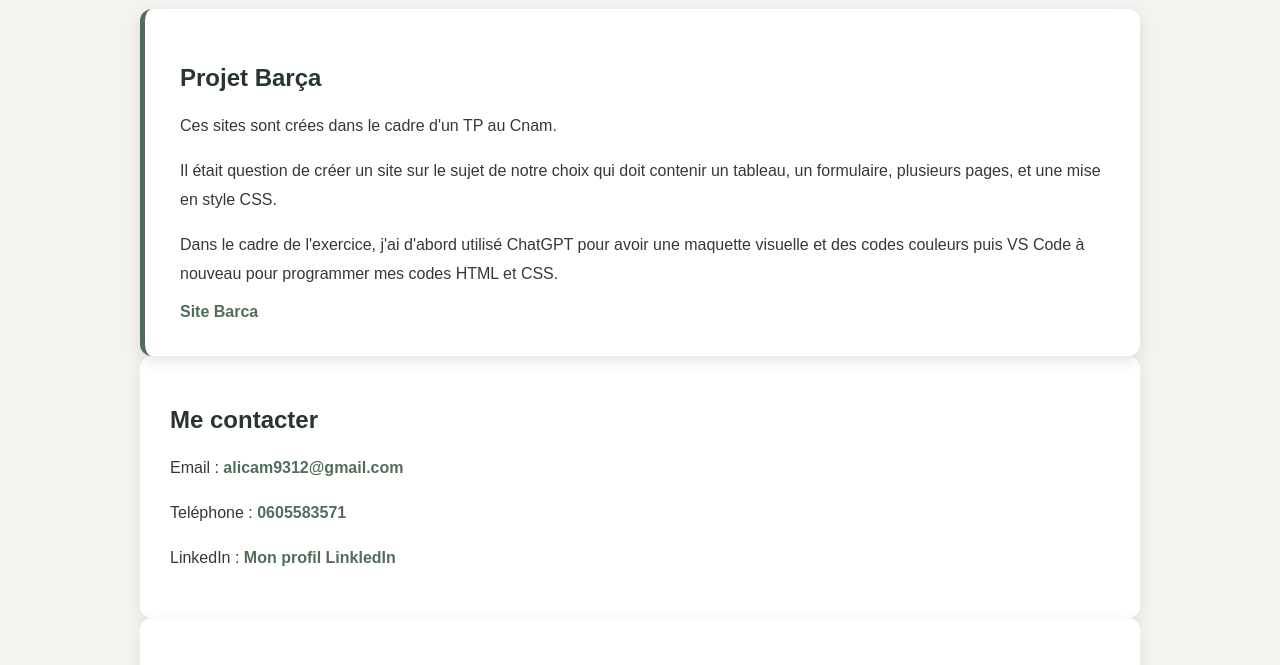
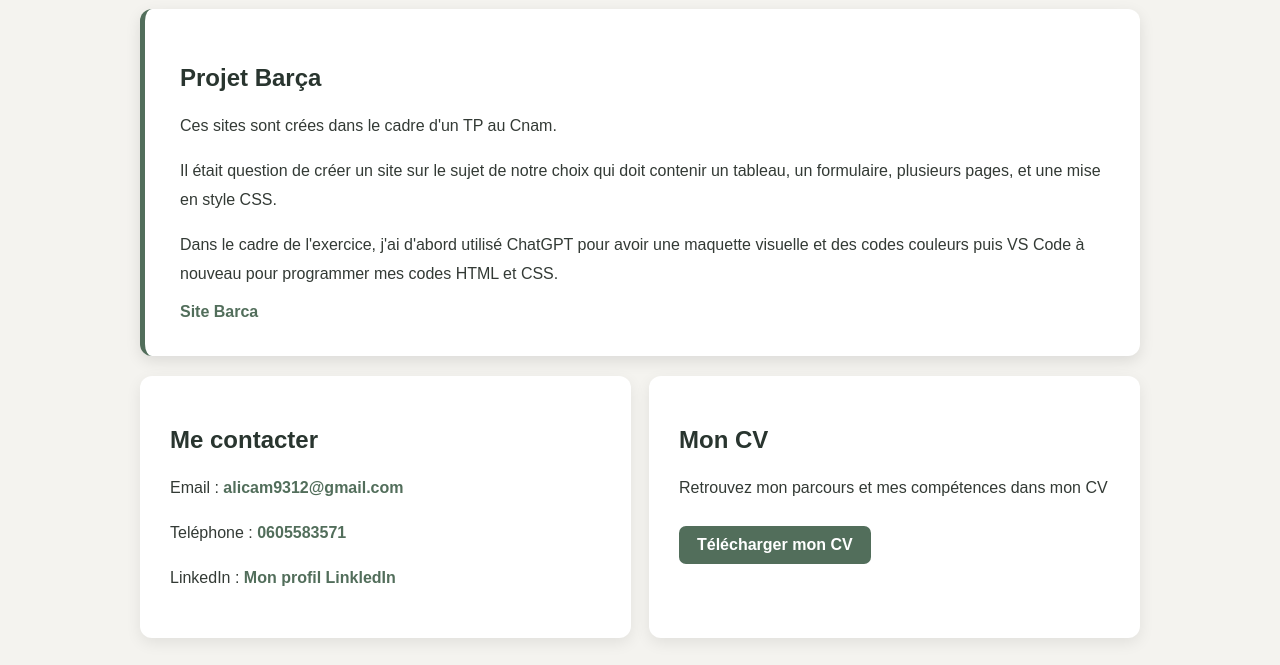
Before and after one commit to alicam9312-coder/portfolio, a plain HTML site: page index.html in a window 1280 px wide. Shown: the part 250-915 px from the top of the page. Drawn offline with Linux system fonts and the light colour scheme.

Commit message:
Update style.css

```diff
--- a/style.css
+++ b/style.css
@@ -45,14 +45,20 @@ main > h1 {
 
 
 .principal {
-    display: grid;
-    grid-template-columns: 1fr 1fr;
+    display: flex;
+    flex-direction: column;
     gap: 30px;
 }
 
 
+.upper{
+    display: grid;
+    grid-template-columns: 1fr 1fr;
+    padding-top: 20px;
+    gap: 18px;
+}
+
 .right {
-    grid-column: 1 / 3;
     padding: 35px;
     background-color: white;
     border-left: 5px solid #526E5B;
@@ -61,12 +67,20 @@ main > h1 {
 }
 
 
-.contact,
-.CV {
+.contact{
     padding: 30px;
     background-color: white;
     border-radius: 12px;
     box-shadow: 0 5px 15px rgba(0, 0, 0, 0.08);
+}
+
+.CV{
+    grid-column: 2 / 3;
+    padding: 30px;
+    background-color: white;
+    border-radius: 12px;
+    box-shadow: 0 5px 15px rgba(0, 0, 0, 0.08);
+
 }
 
 
```
